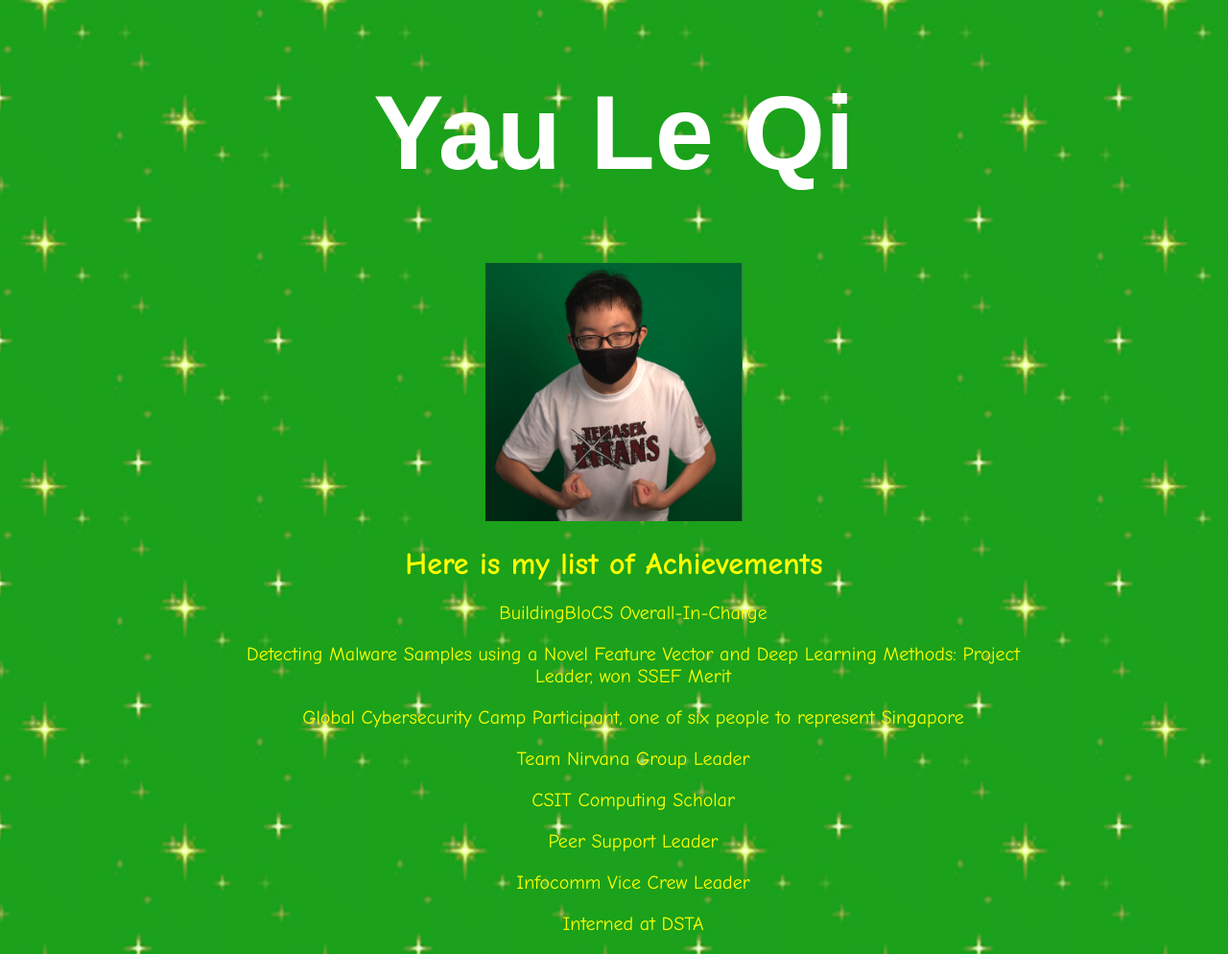
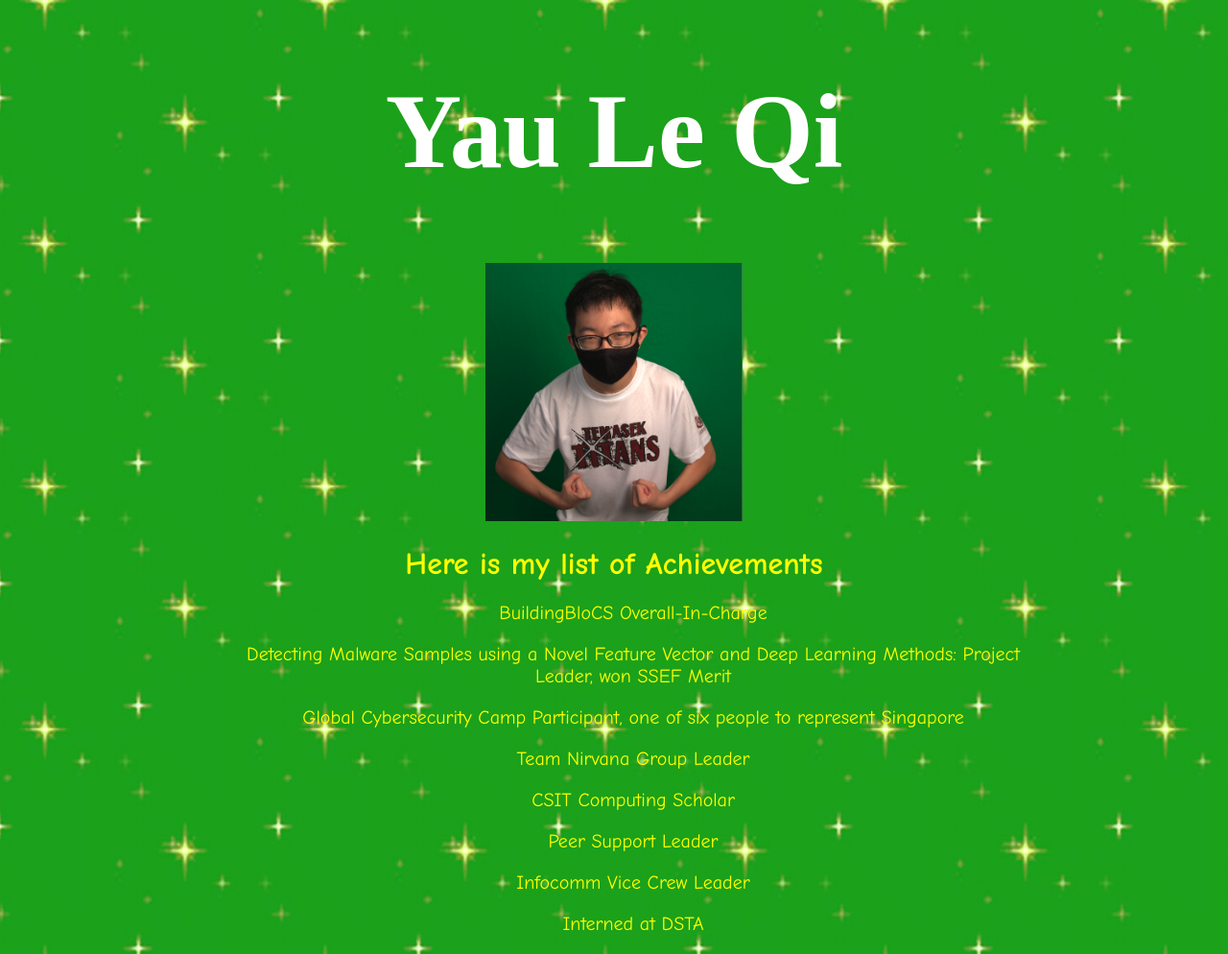
Before and after one commit to teraSurfer40141/teraSurfer40141.github.io, a plain HTML site: page index.html in a window 1280 px wide. Shown: the whole page at 96% size. Drawn offline with Linux system fonts and the light colour scheme.

Commit message:
times new roman

```diff
--- a/index.html
+++ b/index.html
@@ -7,7 +7,7 @@ Le Qi's Website
 <link rel='stylesheet' href='style.css'>
 </head>
 <body>
-<h1 style="font-family:sans-serif; font-size: 110px; font-weight: bold; color: white;">Yau Le Qi</h1>
+<h1 style="font-family:Times New Roman,Helvetica,sans-serif; font-size: 110px; font-weight: bold; color: white;">Yau Le Qi</h1>
 <img src="leqi.png" alt="what a sexy man" style=" width: 30%;">
 <h1>Here is my list of Achievements</h1>
 <ul>
```
